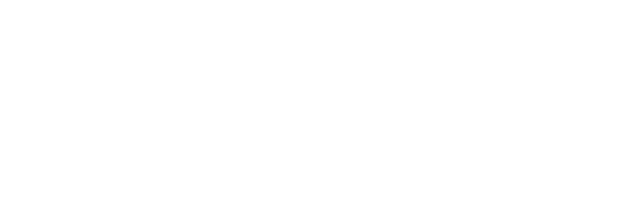
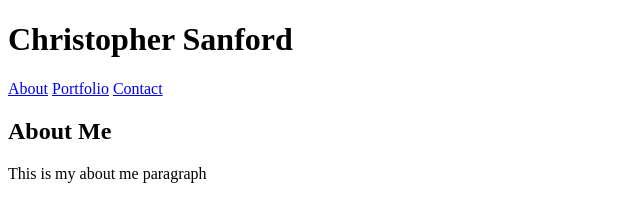
Before and after one commit to chrissan0110/chrissan0110.github.io, a plain HTML site: page index.html in a window 1280 px wide. Shown: the whole page, without its empty margins (0-640 px from the left). Drawn offline with Linux system fonts and the light colour scheme.

Commit message:
set up pages

```diff
--- a/index.html
+++ b/index.html
@@ -7,6 +7,17 @@
     <title>About</title>
 </head>
 <body>
-
+    <div>
+        <header>
+        <h1 id="Name">Christopher Sanford</h1>
+        <div class="navbar">
+        <a href="index.html">About</a>
+        <a href="porfolio.html">Portfolio</a>
+        <a href="Contact.html">Contact</a>
+        </div>
+        </header>
+    </div>
+    <h2>About Me</h2>
+    <p>This is my about me paragraph</p>
 </body>
 </html>
```
Also changed, not shown: Contact.html (+11 -1 lines), porfolio.html (+11 -1 lines).
